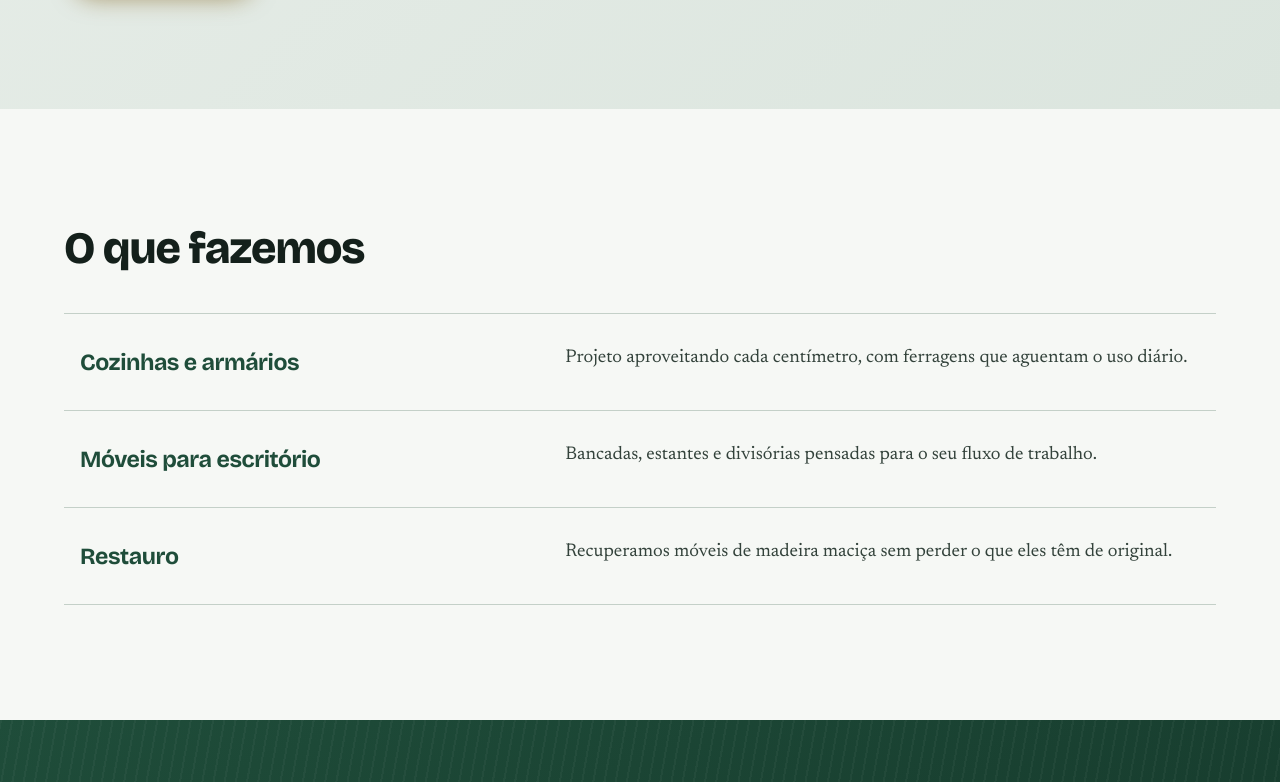
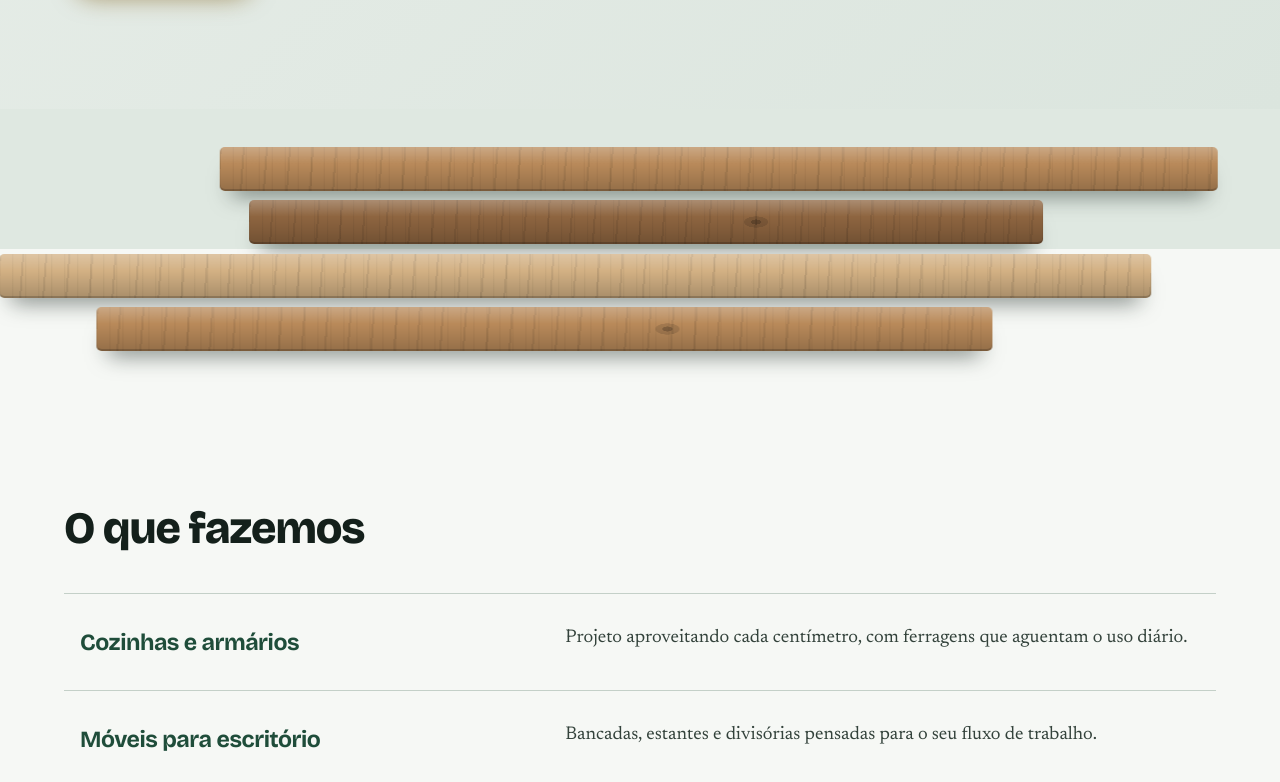
Before and after one commit to H0h3nb3rg3r/site, a website built with Vite: page index.html in a window 1280 px wide. Shown: the part 698-1480 px from the top of the page. Built offline with nearby package versions, Linux system fonts and the light colour scheme; some packages are replaced by stand-ins of ours.

Commit message:
divisores de tela

```diff
--- a/index.html
+++ b/index.html
@@ -8,6 +8,7 @@
   <link rel="preconnect" href="https://fonts.googleapis.com">
   <link rel="preconnect" href="https://fonts.gstatic.com" crossorigin>
   <link href="https://fonts.googleapis.com/css2?family=Bricolage+Grotesque:wght@500;700;800&family=Newsreader:ital,wght@0,400;0,600;1,400&display=swap" rel="stylesheet">
+  <link rel="stylesheet" href="/src/style.css">
 </head>
 <body>
   <header class="topo">
@@ -36,6 +37,8 @@
       </div>
     </section>
 
+    <div class="divisor" style="--de:#dfe8e1;--para:var(--papel)" aria-hidden="true"></div>
+
     <section id="servicos" class="secao">
       <h2>O que fazemos</h2>
       <dl class="servicos">
@@ -45,11 +48,15 @@
       </dl>
     </section>
 
+    <div class="divisor" style="--de:var(--papel);--para:var(--pinho)" aria-hidden="true"></div>
+
     <section id="sobre" class="secao sobre">
       <h2>Sobre a oficina</h2>
       <p>Somos uma marcenaria de equipe pequena. Trabalhamos com poucos projetos por vez para dar atenção a cada um. Todo orçamento é gratuito e vem com prazo por escrito.</p>
       <p class="nota">Texto de exemplo: troque pelo histórico real da sua empresa.</p>
     </section>
+
+    <div class="divisor" style="--de:var(--pinho-escuro);--para:var(--papel)" aria-hidden="true"></div>
 
     <section id="contato" class="secao contato">
       <div>
@@ -100,5 +107,6 @@
   </footer>
 
   <script type="module" src="/src/main.js"></script>
+  <script type="module" src="/src/divisores.js"></script>
 </body>
 </html>
--- /dev/null
+++ b/src/divisores.js
@@ -0,0 +1,50 @@
+// Divisórias de madeira: criam as tábuas e movem cada uma conforme a rolagem.
+
+const PADRAO = [
+  { w: 78, x: 4,  dir: 1,  v: 1.0, c: 1 },
+  { w: 62, x: 30, dir: -1, v: 0.8, c: 2 },
+  { w: 90, x: -8, dir: 1,  v: 0.6, c: 3 },
+  { w: 70, x: 22, dir: -1, v: 1.1, c: 1 },
+];
+
+const divisores = [...document.querySelectorAll(".divisor")];
+
+divisores.forEach((el, i) => {
+  const inverter = i % 2 === 1 ? -1 : 1; // alterna o sentido entre divisórias
+  PADRAO.forEach((t) => {
+    const tabua = document.createElement("i");
+    tabua.style.cssText =
+      `--w:${t.w}vw;--x:${t.x * inverter}vw;--dir:${t.dir * inverter};` +
+      `--v:${t.v};--c:var(--madeira-${t.c})`;
+    el.append(tabua);
+  });
+});
+
+const reduzirMovimento = window.matchMedia("(prefers-reduced-motion: reduce)");
+let agendado = false;
+
+function atualizar() {
+  agendado = false;
+  const altura = window.innerHeight;
+
+  for (const el of divisores) {
+    const r = el.getBoundingClientRect();
+    if (r.bottom < -100 || r.top > altura + 100) continue; // fora da tela
+    // 0 = entrando por baixo, 1 = saindo por cima
+    const p = (altura - r.top) / (altura + r.height);
+    el.style.setProperty("--p", Math.min(1, Math.max(0, p)).toFixed(4));
+  }
+}
+
+function agendar() {
+  if (!agendado) {
+    agendado = true;
+    requestAnimationFrame(atualizar);
+  }
+}
+
+if (!reduzirMovimento.matches) {
+  window.addEventListener("scroll", agendar, { passive: true });
+  window.addEventListener("resize", agendar);
+  atualizar();
+}
--- a/src/style.css
+++ b/src/style.css
@@ -300,3 +300,51 @@ form .btn { justify-self: start; }
   form > :nth-child(n+5) { grid-column: auto; }
   form .btn { justify-self: stretch; text-align: center; }
 }
+
+/* ---------- Divisórias de madeira ---------- */
+.divisor {
+  --p: .5;
+  position: relative;
+  z-index: 2;
+  display: flex;
+  flex-direction: column;
+  justify-content: center;
+  gap: 10px;
+  padding: 24px 0;
+  min-height: clamp(180px, 24vw, 280px);
+  background: linear-gradient(var(--de) 50%, var(--para) 50%);
+  overflow: hidden;
+}
+
+.divisor i {
+  display: block;
+  flex: none;
+  height: clamp(28px, 3.4vw, 44px);
+  width: var(--w);
+  margin-left: var(--x);
+  border-radius: 5px;
+  background:
+    linear-gradient(180deg, rgb(255 255 255 / .26), transparent 38%, rgb(0 0 0 / .2)),
+    repeating-linear-gradient(94deg, rgb(0 0 0 / .08) 0 2px, transparent 2px 23px),
+    repeating-linear-gradient(90deg, rgb(0 0 0 / .05) 0 1px, transparent 1px 13px),
+    var(--c);
+  box-shadow: 0 16px 22px -12px rgb(20 32 27 / .55), inset 0 -2px 0 rgb(0 0 0 / .18);
+  transform: translateX(calc((var(--p) - .5) * var(--dir) * var(--v) * 60vw));
+  will-change: transform;
+}
+
+/* Nós na madeira */
+.divisor i:nth-child(2)::after,
+.divisor i:nth-child(4)::after {
+  content: "";
+  display: block;
+  width: 30px;
+  height: 14px;
+  margin: calc(clamp(28px, 3.4vw, 44px) / 2 - 7px) 0 0 62%;
+  border-radius: 50%;
+  background: radial-gradient(ellipse, rgb(0 0 0 / .3) 0 25%, rgb(0 0 0 / .12) 26% 55%, transparent 58%);
+}
+
+@media (max-width: 700px) {
+  .divisor { gap: 8px; padding: 18px 0; }
+}
```
